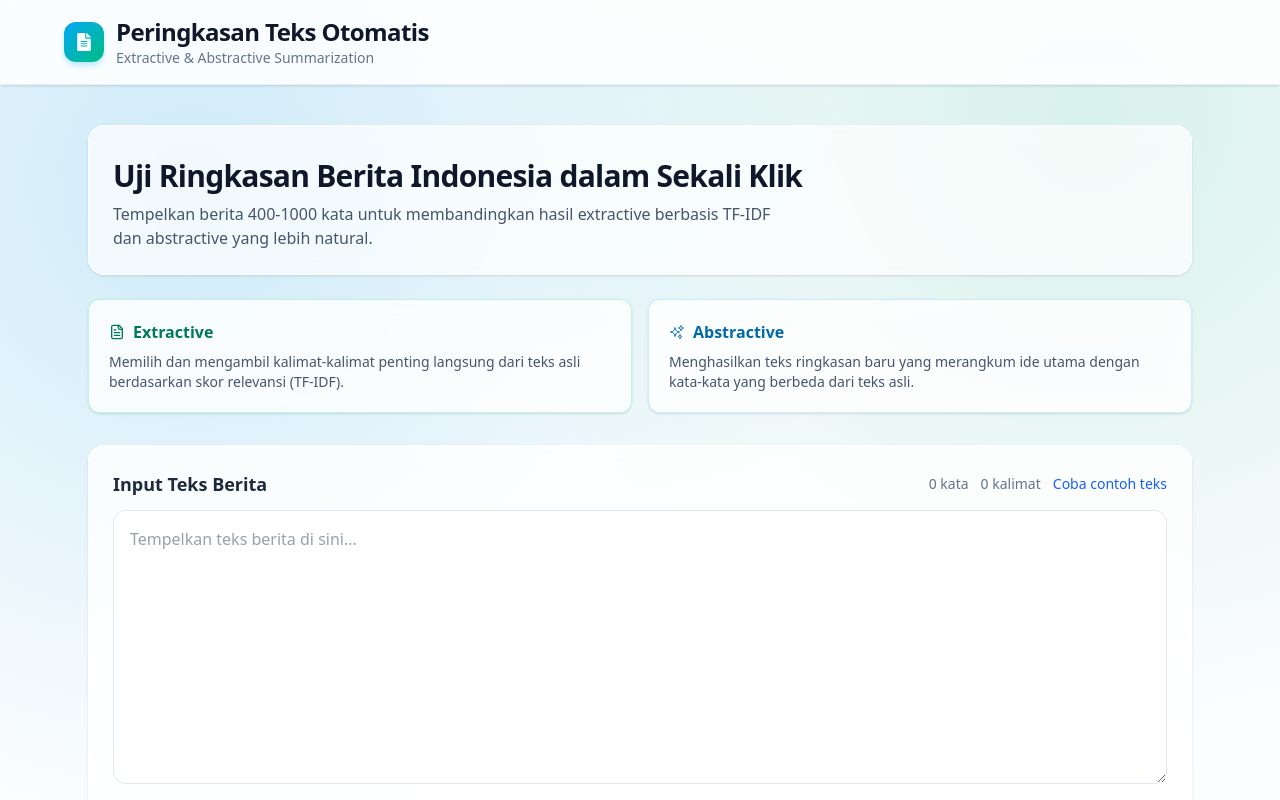
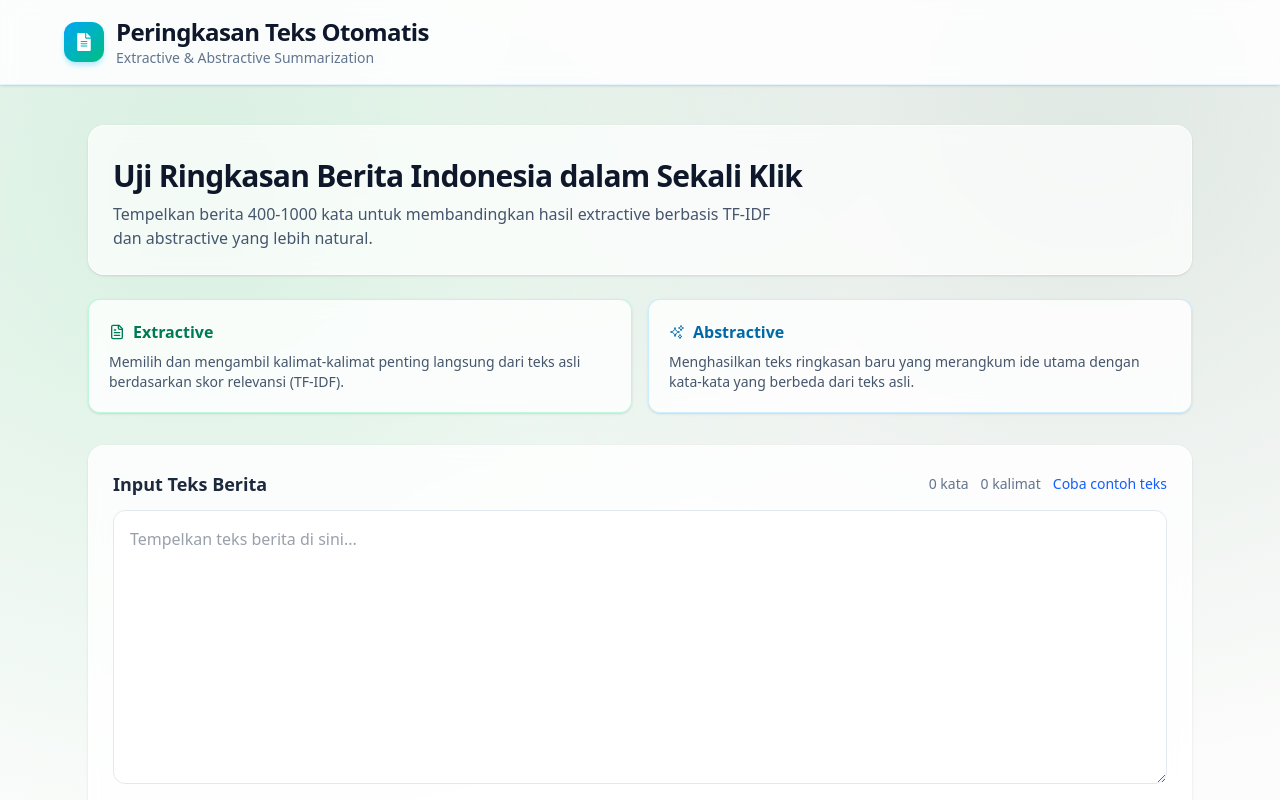
Before and after one commit to ferzian/news-summarization-app, a Next.js app: page / in a window 1280 px wide. Shown: the top 800 px of the page. Built offline with nearby package versions, Linux system fonts and the light colour scheme.

Commit message:
Refactor CSS variables and background gradients for improved styling consistency

```diff
--- a/app/globals.css
+++ b/app/globals.css
@@ -1,10 +1,10 @@
 @import 'tailwindcss';
 
 :root {
-	--bg-base: #f8fafc;
-	--bg-accent: #e2e8f0;
-	--ink: #0f172a;
-	--muted: #475569;
+	--bg-base: #f6f7f6;
+	--bg-accent: #d8ddd8;
+	--ink: #111111;
+	--muted: #4a4a4a;
 }
 
 * {
@@ -20,11 +20,11 @@ body {
 	margin: 0;
 	color: var(--ink);
 	background:
-		radial-gradient(circle at 15% 15%, rgba(14, 165, 233, 0.18), transparent 42%),
-		radial-gradient(circle at 85% 10%, rgba(16, 185, 129, 0.14), transparent 38%),
+		radial-gradient(circle at 15% 15%, rgba(34, 197, 94, 0.15), transparent 44%),
+		radial-gradient(circle at 85% 10%, rgba(22, 101, 52, 0.1), transparent 40%),
 		linear-gradient(180deg, var(--bg-base) 0%, #ffffff 100%);
 }
 
 ::selection {
-	background: rgba(14, 165, 233, 0.24);
+	background: rgba(34, 197, 94, 0.26);
 }
```
